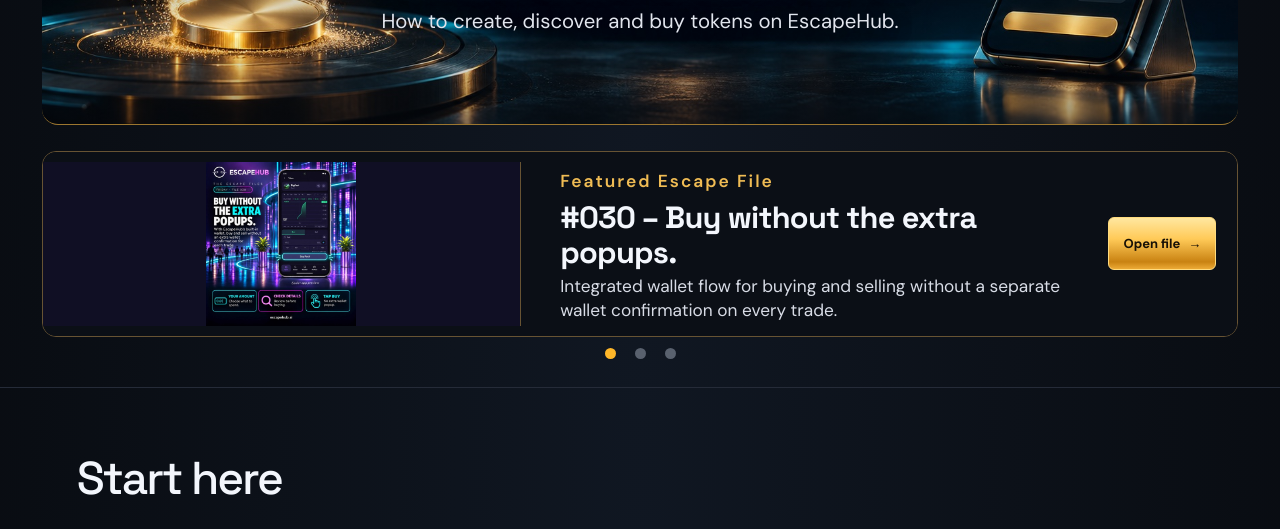
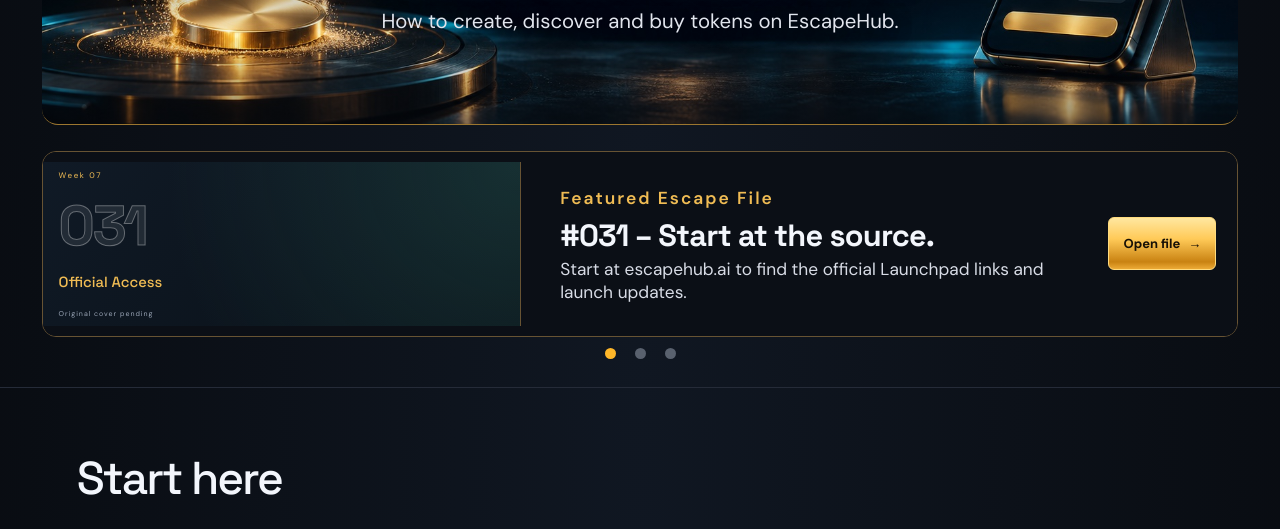
Before and after one commit to Tankothek/the-escape-files, a plain HTML site: page index.html in a window 1280 px wide. Shown: the part 271-800 px from the top of the page. Drawn offline with Linux system fonts and the light colour scheme.

Commit message:
Always feature the three newest published Escape Files

```diff
--- a/home.js
+++ b/home.js
@@ -15,7 +15,9 @@ const homepageTranslations = {
   ko: ['홈','주간 분석','기사','지식 베이스','EscapeHub에서 토큰을 만들고, 찾고, 구매하는 방법.','추천 Escape File','파일 열기','아카이브로 이동','언어','파일 검색']
 };
 
-const featureFiles = files.filter(file => file.cover && file.status === 'published').slice(-3).reverse();
+const featureFiles = files.filter(file => file.status === 'published')
+  .sort((a, b) => b.date.localeCompare(a.date) || b.id.localeCompare(a.id))
+  .slice(0, 3);
 let featureIndex = 0;
 let homepageLanguage = 'en';
 const languagePicker = document.querySelector('#language');
@@ -87,14 +89,16 @@ backToTop.addEventListener('click', () => {
 
 const featureCard = document.querySelector('#featured');
 const firstFeatureSlide = featureCard.querySelector('.featured-slide');
+const featureTemplate = firstFeatureSlide.cloneNode(true);
 const featureSlides = featureFiles.map((file, index) => {
-  const slide = index === 0 ? firstFeatureSlide : firstFeatureSlide.cloneNode(true);
+  const slide = index === 0 ? firstFeatureSlide : featureTemplate.cloneNode(true);
   const image = slide.querySelector('img');
   if (index !== 0) {
     image.removeAttribute('fetchpriority');
     featureCard.append(slide);
   }
-  image.src = fileThumbnail(file);
+  if (file.cover) image.src = fileThumbnail(file);
+  else image.remove();
   slide.querySelector('h2').id = 'featuredTitle-' + file.id;
   for (const button of slide.querySelectorAll('button')) button.dataset.open = file.id;
   return slide;
@@ -109,7 +113,9 @@ function renderFeatureText() {
     title.textContent = '#' + file.id + ' – ' + localized.title;
     summary.textContent = localized.topic;
     title.lang = summary.lang = homepageLanguage;
-    slide.querySelector('img').alt = strings().file + ' ' + file.id;
+    const cover = slide.querySelector('.featured-cover');
+    cover.setAttribute('aria-label', strings().file + ' ' + file.id);
+    if (!file.cover) cover.innerHTML = poster(file);
   }
 }
 
--- a/index.html
+++ b/index.html
@@ -20,7 +20,7 @@
     document.documentElement.classList.remove('preparing-language');
   }, {once:true});
 </script>
-<link rel="stylesheet" href="style.css?v=48"></head><body>
+<link rel="stylesheet" href="style.css?v=49"></head><body>
 <a class="skip" href="#library" data-label="skip">Skip to archive</a>
 <header id="start" class="masthead" tabindex="-1">
   <nav class="site-nav" aria-label="Navigation">
@@ -145,4 +145,4 @@
   <p id="siteSearchStatus" class="site-search-status" role="status"></p>
   <ul id="siteSearchResults"></ul>
 </dialog>
-<div id="toast" role="status"></div><script src="data.js?v=7"></script><script src="file-locales.js?v=4"></script><script src="glossary.js?v=3"></script><script src="app.js?v=29"></script><script src="learn.js?v=5"></script><script src="search.js?v=1"></script><script src="home.js?v=25"></script><script src="banner.js?v=5" defer></script></body></html>
+<div id="toast" role="status"></div><script src="data.js?v=7"></script><script src="file-locales.js?v=4"></script><script src="glossary.js?v=3"></script><script src="app.js?v=29"></script><script src="learn.js?v=5"></script><script src="search.js?v=1"></script><script src="home.js?v=26"></script><script src="banner.js?v=5" defer></script></body></html>
--- a/style.css
+++ b/style.css
@@ -298,6 +298,10 @@ body { background: radial-gradient(ellipse at 50% 510px,#101722,transparent 46re
 
 /* Keep the full featured artwork visible, including the original headline. */
 .featured-cover img { object-fit:contain; object-position:center; }
+.featured-cover .poster { min-height:0; padding:8px 16px; gap:2px; }
+.featured-cover .poster strong { font-size:clamp(24px,4.5vw,56px); letter-spacing:-.04em; }
+.featured-cover .poster b { font-size:clamp(9px,1.15vw,15px); }
+.featured-cover .poster small { margin:0; }
 
 @media (max-width:767px) and (orientation:portrait) {
   .site-nav { position:relative; z-index:11; flex-wrap:nowrap; justify-content:space-between; gap:12px; min-height:60px; padding:7px 16px; }
```
